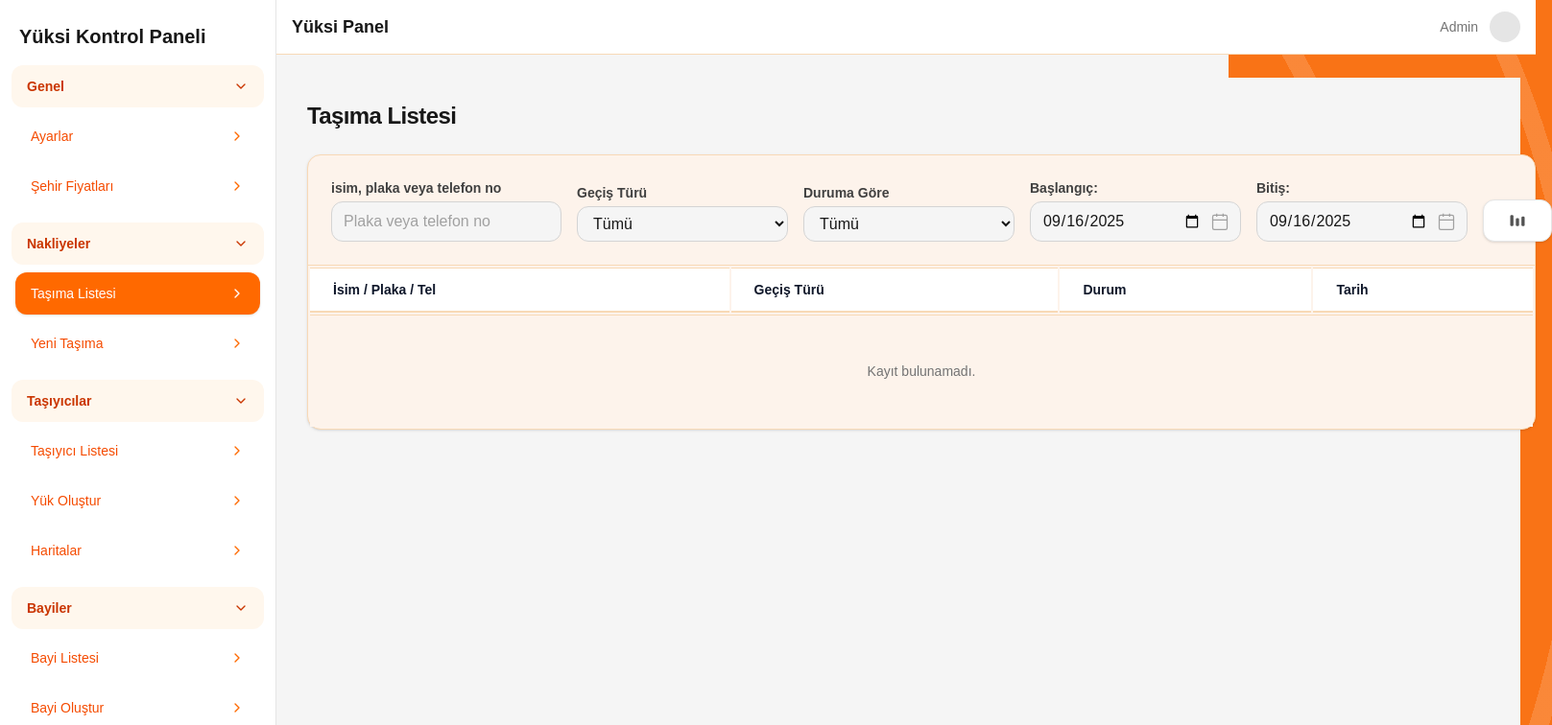
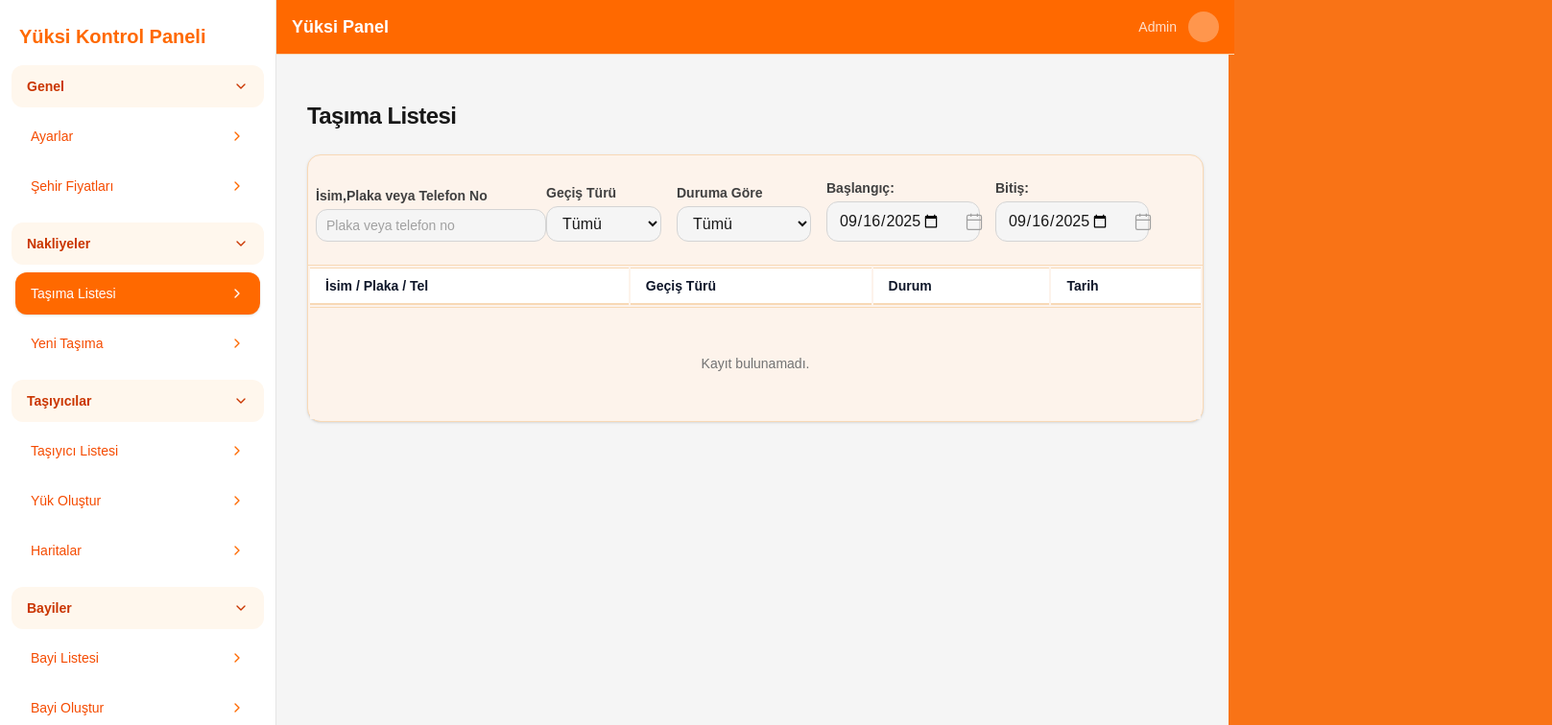
Before and after one commit to Yuksi-Teknoloji/YuksiWeb, a Next.js app: page /dashboards/1/admin/shipments/shipping-list in a window 1280 px wide. Shown: the top 756 px of the page at 96% size, 1617 px wide, since content can reach past the window. Built offline with nearby package versions, Linux system fonts and the light colour scheme.

Commit message:
admin pages fixed

```diff
--- a/src/app/dashboards/[role]/admin/shipments/shipping-list/page.tsx
+++ b/src/app/dashboards/[role]/admin/shipments/shipping-list/page.tsx
@@ -52,29 +52,31 @@ export default function ShippingListPage() {
       <section className="rounded-2xl border border-neutral-200/70 bg-white shadow-sm soft-card">
         {/* Filtreler */}
         <div className="p-4 sm:p-6">
-          <div className="grid gap-4 md:grid-cols-[minmax(240px,1fr)_220px_220px_220px_220px_auto] items-end">
+          <div className="-ml-2 md:-ml-4 grid gap-4 md:grid-cols-[minmax(240px,1fr)_120px_140px_160px_160px_auto] items-end">
             {/* isim, plaka veya telefon */}
-            <div>
+            <div className='w-full max-w-[290px]'>
               <div className="mb-1 text-sm font-semibold text-neutral-700">
-                isim, plaka veya telefon no
+                İsim,Plaka veya Telefon No
               </div>
               <input
                 value={q}
                 onChange={(e) => setQ(e.target.value)}
                 placeholder="Plaka veya telefon no"
-                className="w-full rounded-xl border border-neutral-300 bg-neutral-100 px-3 py-2 text-neutral-800 outline-none ring-2 ring-transparent transition placeholder:text-neutral-400 focus:bg-white focus:ring-sky-200"
+                className="w-full rounded-xl border border-neutral-300 bg-neutral-100 px-2.5 py-1.5 text-sm
+               text-neutral-800 outline-none ring-2 ring-transparent transition
+               placeholder:text-neutral-400 focus:bg-white focus:ring-sky-200"
               />
             </div>
 
             {/* Geçiş Türü */}
             <div>
-              <div className="mb-1 text-sm font-semibold text-neutral-700">
+              <div className=" -ml-2 md:-ml-4 mb-1 text-sm font-semibold text-neutral-700">
                 Geçiş Türü
               </div>
               <select
                 value={passType}
                 onChange={(e) => setPassType(e.target.value)}
-                className="w-full rounded-xl border border-neutral-300 bg-neutral-100 px-3 py-2 outline-none ring-2 ring-transparent transition focus:bg-white focus:ring-sky-200"
+                className="-ml-2 md:-ml-4  w-full rounded-xl border border-neutral-300 bg-neutral-100 px-3 py-2 outline-none ring-2 ring-transparent transition focus:bg-white focus:ring-sky-200"
               >
                 <option value="">Tümü</option>
                 <option>Bugün</option>
@@ -86,13 +88,13 @@ export default function ShippingListPage() {
 
             {/* Duruma Göre */}
             <div>
-              <div className="mb-1 text-sm font-semibold text-neutral-700">
+              <div className=" -ml-2 md:-ml-4 mb-1 text-sm font-semibold text-neutral-700">
                 Duruma Göre
               </div>
               <select
                 value={byStatus}
                 onChange={(e) => setByStatus(e.target.value)}
-                className="w-full rounded-xl border border-neutral-300 bg-neutral-100 px-3 py-2 outline-none ring-2 ring-transparent transition focus:bg-white focus:ring-sky-200"
+                className="-ml-2 md:-ml-4 w-full rounded-xl border border-neutral-300 bg-neutral-100 px-3 py-2 outline-none ring-2 ring-transparent transition focus:bg-white focus:ring-sky-200"
               >
                 <option value="">Tümü</option>
                 <option>Beklemede</option>
@@ -104,7 +106,7 @@ export default function ShippingListPage() {
 
             {/* Başlangıç */}
             <div>
-              <div className="mb-1 text-sm font-semibold text-neutral-700">
+              <div className="-ml-2 md:-ml-4 mb-1 text-sm font-semibold text-neutral-700">
                 Başlangıç:
               </div>
               <div className="relative">
@@ -112,7 +114,7 @@ export default function ShippingListPage() {
                   type="date"
                   value={start}
                   onChange={(e) => setStart(e.target.value)}
-                  className="w-full rounded-xl border border-neutral-300 bg-neutral-100 px-3 py-2 pr-10 outline-none ring-2 ring-transparent transition focus:bg-white focus:ring-sky-200"
+                  className="-ml-2 md:-ml-4 w-full rounded-xl border border-neutral-300 bg-neutral-100 px-3 py-2 pr-10 outline-none ring-2 ring-transparent transition focus:bg-white focus:ring-sky-200"
                 />
                 <CalendarIcon />
               </div>
@@ -120,7 +122,7 @@ export default function ShippingListPage() {
 
             {/* Bitiş */}
             <div>
-              <div className="mb-1 text-sm font-semibold text-neutral-700">
+              <div className="-ml-2 md:-ml-4 mb-1 text-sm font-semibold text-neutral-700">
                 Bitiş:
               </div>
               <div className="relative">
@@ -128,22 +130,10 @@ export default function ShippingListPage() {
                   type="date"
                   value={end}
                   onChange={(e) => setEnd(e.target.value)}
-                  className="w-full rounded-xl border border-neutral-300 bg-neutral-100 px-3 py-2 pr-10 outline-none ring-2 ring-transparent transition focus:bg-white focus:ring-sky-200"
+                  className="-ml-2 md:-ml-4 w-full rounded-xl border border-neutral-300 bg-neutral-100 px-3 py-2 pr-10 outline-none ring-2 ring-transparent transition focus:bg-white focus:ring-sky-200"
                 />
                 <CalendarIcon />
               </div>
-            </div>
-
-            {/* Sağdaki küçük aksiyon butonu */}
-            <div className="flex justify-end">
-              <button
-                type="button"
-                title="Aksiyonlar"
-                className="h-[44px] w-[72px] rounded-xl border border-neutral-200 bg-white shadow-sm hover:bg-neutral-50 active:translate-y-px grid place-items-center"
-                onClick={() => alert('Filtre işlemleri')}
-              >
-                <BarsIcon />
-              </button>
             </div>
           </div>
         </div>
@@ -154,10 +144,10 @@ export default function ShippingListPage() {
             <table className="min-w-full">
               <thead>
                 <tr className="text-left text-sm text-neutral-500">
-                  <th className="px-6 py-3 font-medium">İsim / Plaka / Tel</th>
-                  <th className="px-6 py-3 font-medium">Geçiş Türü</th>
-                  <th className="px-6 py-3 font-medium">Durum</th>
-                  <th className="px-6 py-3 font-medium">Tarih</th>
+                  <th className="px-4 py-2 font-medium">İsim / Plaka / Tel</th>
+                  <th className="px-4 py-2 font-medium">Geçiş Türü</th>
+                  <th className="px-4 py-2 font-medium">Durum</th>
+                  <th className="px-4 py-2 font-medium">Tarih</th>
                 </tr>
               </thead>
               <tbody>
--- a/src/app/dashboards/[role]/admin/user-list/page.tsx
+++ b/src/app/dashboards/[role]/admin/user-list/page.tsx
@@ -52,7 +52,7 @@ export default function UserListPage() {
       </div>
 
       {/* Kart */}
-      <section className="rounded-2xl border border-neutral-200/70 bg-white shadow-sm soft-card">
+      <section className="rounded-2xl border border-neutral-200/70 bg-white shadow-sm ">
         {/* Üst bar: Yeni butonu sağda yeşil */}
         <div className="flex items-center justify-end p-5 sm:p-6">
           <Link
@@ -72,7 +72,7 @@ export default function UserListPage() {
             value={q}
             onChange={(e) => setQ(e.target.value)}
             placeholder="Arama yap"
-            className="mb-1 w-full rounded-xl border border-neutral-300 px-3 py-2 outline-none ring-2 ring-transparent transition focus:border-neutral-300 focus:ring-sky-200"
+            className="mb-1 w-full rounded-xl border border-neutral-300 bg-white px-3 py-2 outline-none ring-2 ring-transparent transition focus:border-neutral-300 focus:ring-sky-200"
           />
           <p className="text-xs text-neutral-500">Ad, Soyad, Plaka, Telefon no</p>
         </div>
--- a/src/app/dashboards/[role]/layout.tsx
+++ b/src/app/dashboards/[role]/layout.tsx
@@ -6,11 +6,11 @@ import "@/styles/soft-ui.css";
 
 export default function AppShellLayout({ children }: { children: React.ReactNode }) {
   return (
-    <div className="min-h-dvh bg-neutral-100 flex">
+    <div className="min-h-dvh bg-neutral-100 flex ">
       <Sidebar nav={adminNav} />   {/* ← nav verildi */}
       <div className="flex-1 orange-ui">
-        <Header title="Yüksi Panel" />
-        <main className="px-4 py-6">
+        <Header title="Yüksi Panel" headerClass="bg-orange-500 border-orange-400 text-white"   titleClass="font-extrabold" />
+        <main className="px-4 py-6 ">
           <div className="max-w-7xl mx-auto">{children}</div>
         </main>
       </div>
--- a/src/components/dashboard/Header.tsx
+++ b/src/components/dashboard/Header.tsx
@@ -1,12 +1,29 @@
 // src/components/dashboard/Header.tsx
-export default function Header({ title }: { title: string }) {
+export default function Header({
+  title,
+  titleClass = "",
+  headerClass = "", // <-- yeni
+}: {
+  title: string;
+  titleClass?: string;
+  headerClass?: string;
+}) {
   return (
-    <header className="sticky top-0 z-10 bg-white border-b px-4 py-3">
+    <header
+      className={[
+        "sticky top-0 z-10 px-4 py-3 border-b",
+        // varsayılan (turuncu değilse)
+        headerClass || "bg-white border-neutral-200 text-neutral-900",
+      ].join(" ")}
+    >
       <div className="max-w-7xl mx-auto flex items-center justify-between">
-        <h1 className="text-lg font-semibold">{title}</h1>
+        {/* title rengi üstteki text rengini miras alır; istersen ekstra sınıf verirsin */}
+        <h1 className={["text-lg font-semibold", titleClass].join(" ")}>{title}</h1>
+
         <div className="flex items-center gap-3">
-          <span className="text-sm text-neutral-500">Admin</span>
-          <div className="h-8 w-8 rounded-full bg-neutral-200" />
+          {/* text rengini miras alsın; opaklık verelim */}
+          <span className="text-sm opacity-80">Admin</span>
+          <div className="h-8 w-8 rounded-full bg-white/30" />
         </div>
       </div>
     </header>
--- a/src/components/dashboard/Sidebar.tsx
+++ b/src/components/dashboard/Sidebar.tsx
@@ -27,7 +27,7 @@ export default function Sidebar({ nav = [] as NavGroup[] }: { nav?: NavGroup[] }
     >
       {/* Header */}
       <div className="px-5 pt-6 pb-4">
-        <div className="text-xl font-semibold text-neutral-900">Yüksi Kontrol Paneli</div>
+        <div className="text-xl font-extrabold text-orange-500">Yüksi Kontrol Paneli</div>
       </div>
 
       {/* Scrollable area */}
```
Also changed, not shown: src/app/dashboards/[role]/admin/companies/authorized-person/page.tsx (+6 -6 lines), src/app/dashboards/[role]/admin/user-list/edit-profile/page.tsx (+14 -14 lines).
